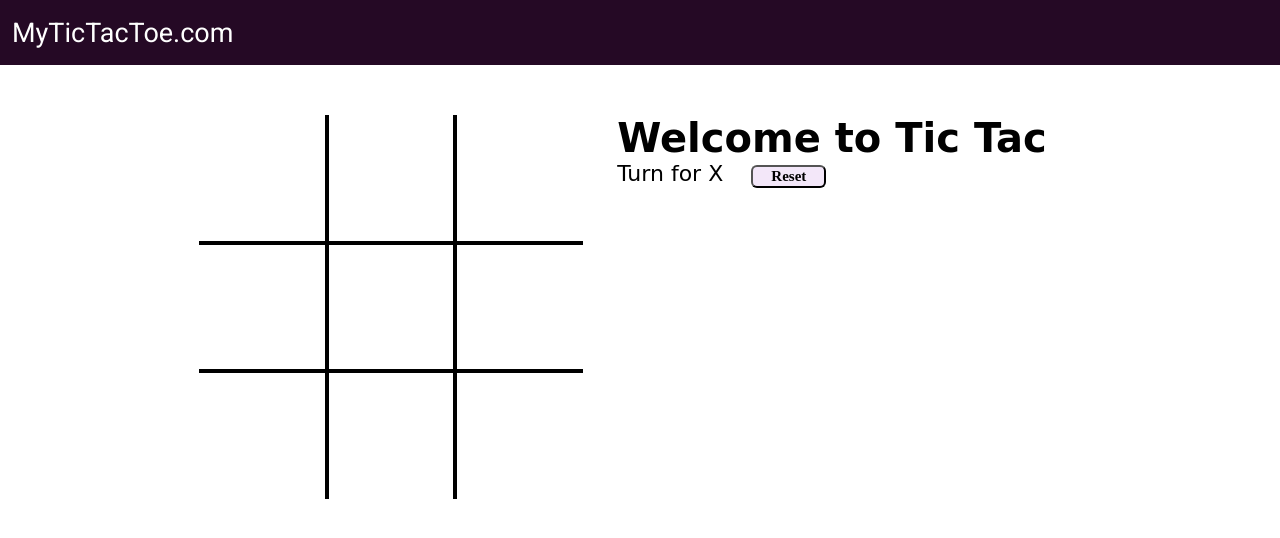
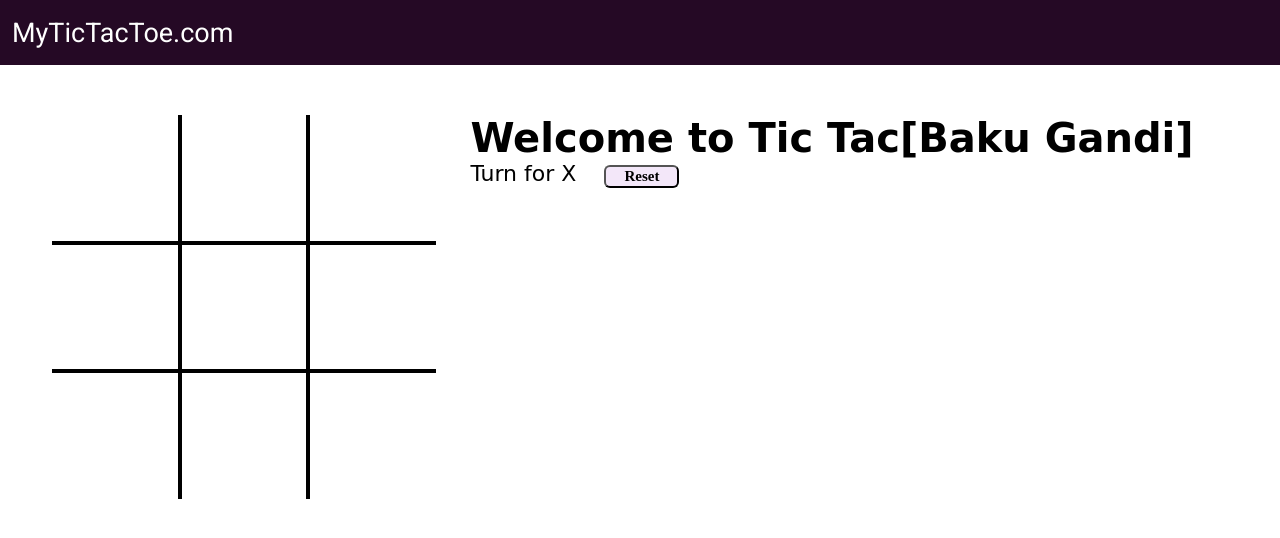
Before and after one commit to Dhruvik8849/tic-tac-toe, a plain HTML site: page index.html in a window 1280 px wide. Drawn offline with Linux system fonts and the light colour scheme; a web font is replaced by a local one.

Commit message:
Update index.html

```diff
--- a/index.html
+++ b/index.html
@@ -28,7 +28,7 @@
         <div class="box bb-0 br-0"><span class="boxtext"></span></div>
       </div>
       <div class="gameInfo">
-        <h1>Welcome to Tic Tac </h1>
+        <h1>Welcome to Tic Tac[Baku Gandi] </h1>
         <div>
           <span class="info">Turn for X</span>
           <button id="reset">Reset</button>
```
